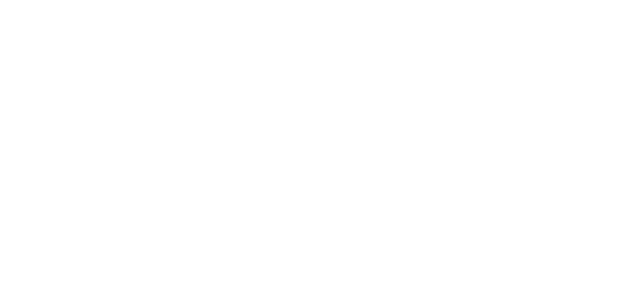
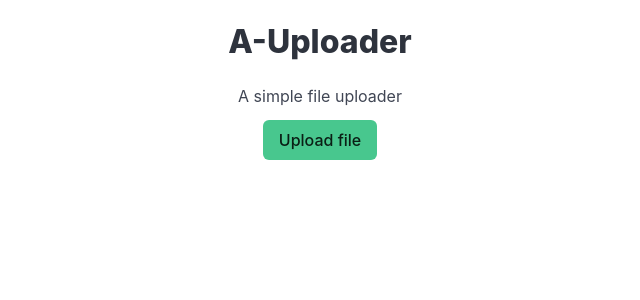
Before and after one commit to Anthonym0/A-Uploader, a PHP site: page / in a window 1280 px wide. Before the commit the part shown is empty. Shown: the top 300 px of the page, without its empty margins (320-960 px from the left). Run offline with PHP 8.4, Linux system fonts and the light colour scheme.

Commit message:
add bulma css, add upload button and title

```diff
--- a/index.php
+++ b/index.php
@@ -4,9 +4,16 @@
         <meta charset="UTF-8">
         <meta name="viewport" content="width=device-width, initial-scale=1.0">
         <title>A-Uploader</title>
+        <link rel="stylesheet" href="https://cdn.jsdelivr.net/npm/bulma@1.0.4/css/bulma.min.css">
     </head>
 
     <body>
-
+        <div class="is-flex is-align-items-center is-flex-direction-column mt-5">
+            <h1 class="title">A-Uploader</h1>
+            <p>A simple file uploader</p>
+            <div class="mt-3">
+                <button class="button is-success">Upload file</button>
+            </div>
+        </div>
     </body>
 </html>
```
